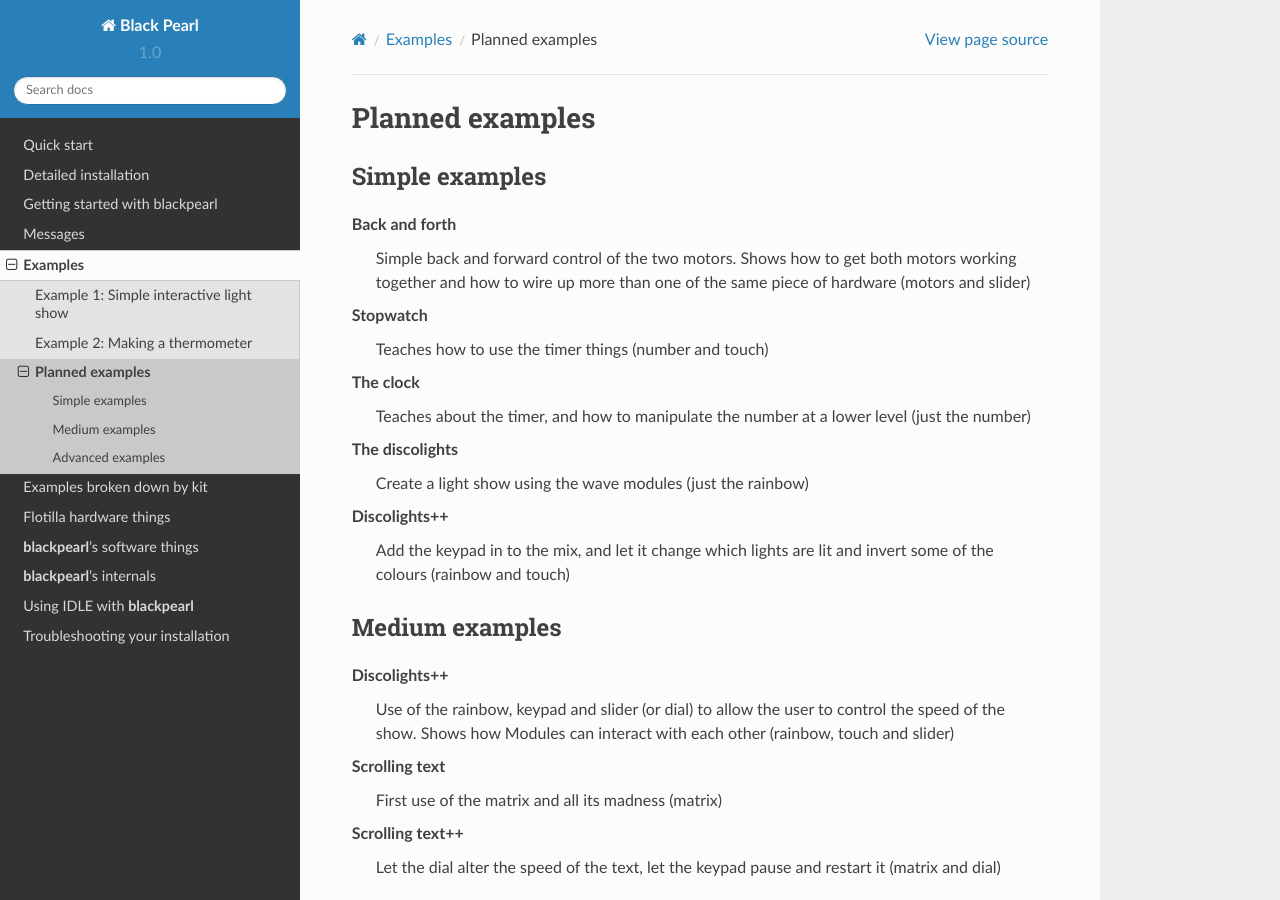
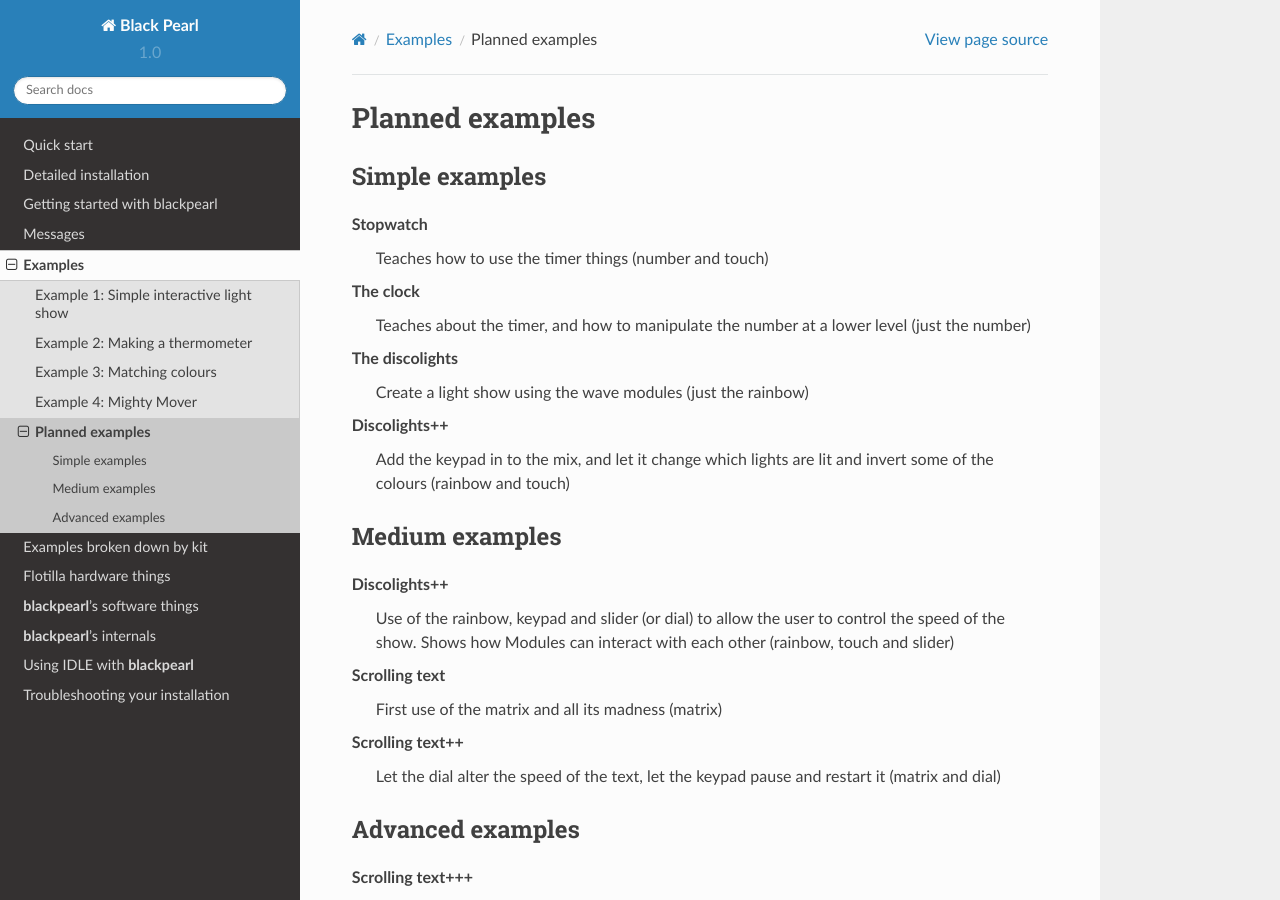
Before and after one commit to offmessage/blackpearl, a Sphinx documentation site: the page built from docs/examples/plannedexamples.rst, in a window 1280 px wide and 900 px high. Built offline with Sphinx 7.4.7 and the Read the Docs theme 2.0.0, drawn with Linux system fonts in a browser that asks for light colours.

Commit message:
Updated index and planned examples

```diff
--- a/docs/examples/index.rst
+++ b/docs/examples/index.rst
@@ -9,4 +9,6 @@
 
    example_1.rst
    example_2.rst
+   example_3.rst
+   example_4.rst
    plannedexamples.rst
--- a/docs/examples/plannedexamples.rst
+++ b/docs/examples/plannedexamples.rst
@@ -5,11 +5,6 @@
 
 Simple examples
 ---------------
-
-Back and forth
-    Simple back and forward control of the two motors. Shows how to get both
-    motors working together and how to wire up more than one of the same piece
-    of hardware (motors and slider)
 
 Stopwatch
     Teaches how to use the timer things (number and touch)
```
